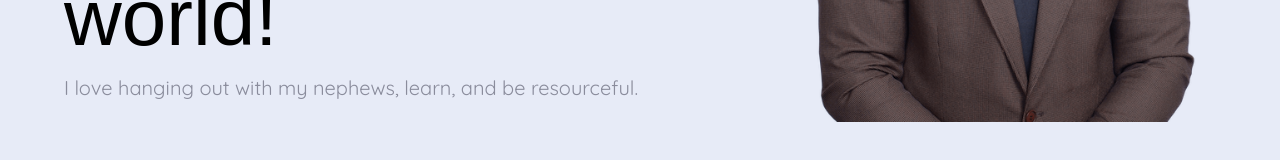
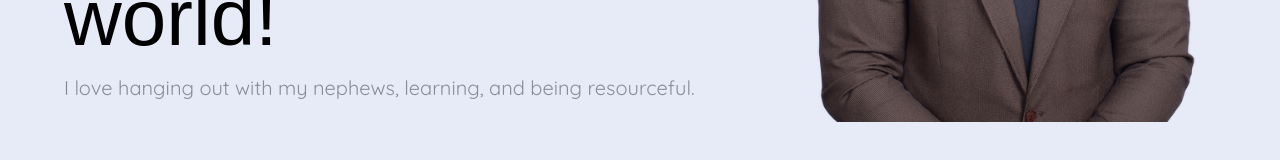
Before and after one commit to Danielamoateng1989/personalwebsite, a React (Create React App) app: page / in a window 1280 px wide. Shown: the part 520-680 px from the top of the page. Built offline with nearby package versions, Linux system fonts and the light colour scheme.

Commit message:
clean up

```diff
--- a/src/components/Aboutme.js
+++ b/src/components/Aboutme.js
@@ -18,7 +18,7 @@ const Aboutme = () => {
             </div>
             <div className="profile-card__cnt js-profile-cnt">
               <div className="profile-card__name">Daniel Amoateng</div>
-              <div className="profile-card__txt">Software Developer</div>
+              <div className="profile-card__txt">Software Engineer</div>
               <div className="profile-card-loc">
                 <span className="profile-card-loc__icon">
                   <GoLocation />
--- a/src/components/App.js
+++ b/src/components/App.js
@@ -5,13 +5,13 @@ import {
   Route,
 } from "react-router-dom"
 import Navbar from './Navbar';
-import Homepage from './Homepage';
+import Homepage from '../pages/Homepage';
 import Submenu from './Submenu';
 import Footer from './Footer';
 import Sidebar from './Sidebar';
 import Aboutme from './Aboutme'
-import SignUp from './Signup'
-import Signin from './Signin'
+import SignUp from '../pages/Signup'
+import Signin from '../pages/Signin'
 import EmailForm from './EmailForm'
 
 
--- a/src/components/Homepage.js
+++ b/src/pages/Homepage.js
@@ -1,6 +1,6 @@
 import React from 'react';
 import ProfileImage from '../images/backgroundImage_ccexpress.png';
-import { useGlobalContext } from './context';
+import { useGlobalContext } from '../components/context';
 
 const Homepage = () => {
   const { closeSubmenu } = useGlobalContext();
@@ -13,7 +13,7 @@ const Homepage = () => {
             Software Developer. Welcome to my world!
             </h1>
           <p>
-            I love hanging out with my nephews, learn, and be resourceful.
+            I love hanging out with my nephews, learning, and being resourceful.
           </p>
         </article>
         <article className='hero-DanielImage'>
```
Also changed, not shown: src/pages/Signin.js (renamed from src/components/Signin.js), src/pages/Signup.js (renamed from src/components/Signup.js).
